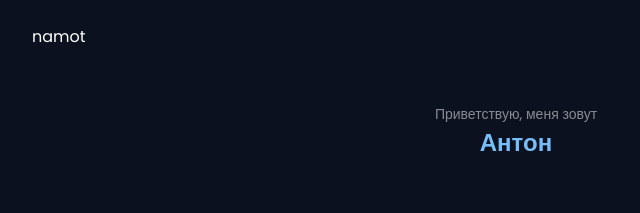
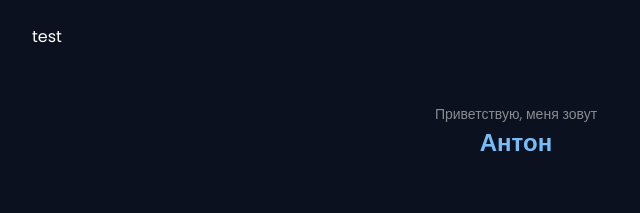
Before and after one commit to namot-a/portfolio-finish, a plain HTML site: page index.html in a window 1280 px wide. Shown: the top 213 px of the page, 124-764 px from the left. Drawn offline with nearby package versions, Linux system fonts and the light colour scheme.

Commit message:
Update index.html

```diff
--- a/index.html
+++ b/index.html
@@ -18,7 +18,7 @@
     <!--====================HEADER=====================-->
     <header class="header" id="header">
       <nav class="nav container">
-        <a href="#" class="nav__logo">namot</a>
+        <a href="#" class="nav__logo">test</a>
         <div class="nav__menu">
           <ul class="nav__list">
             <li class="nav__item">
```
